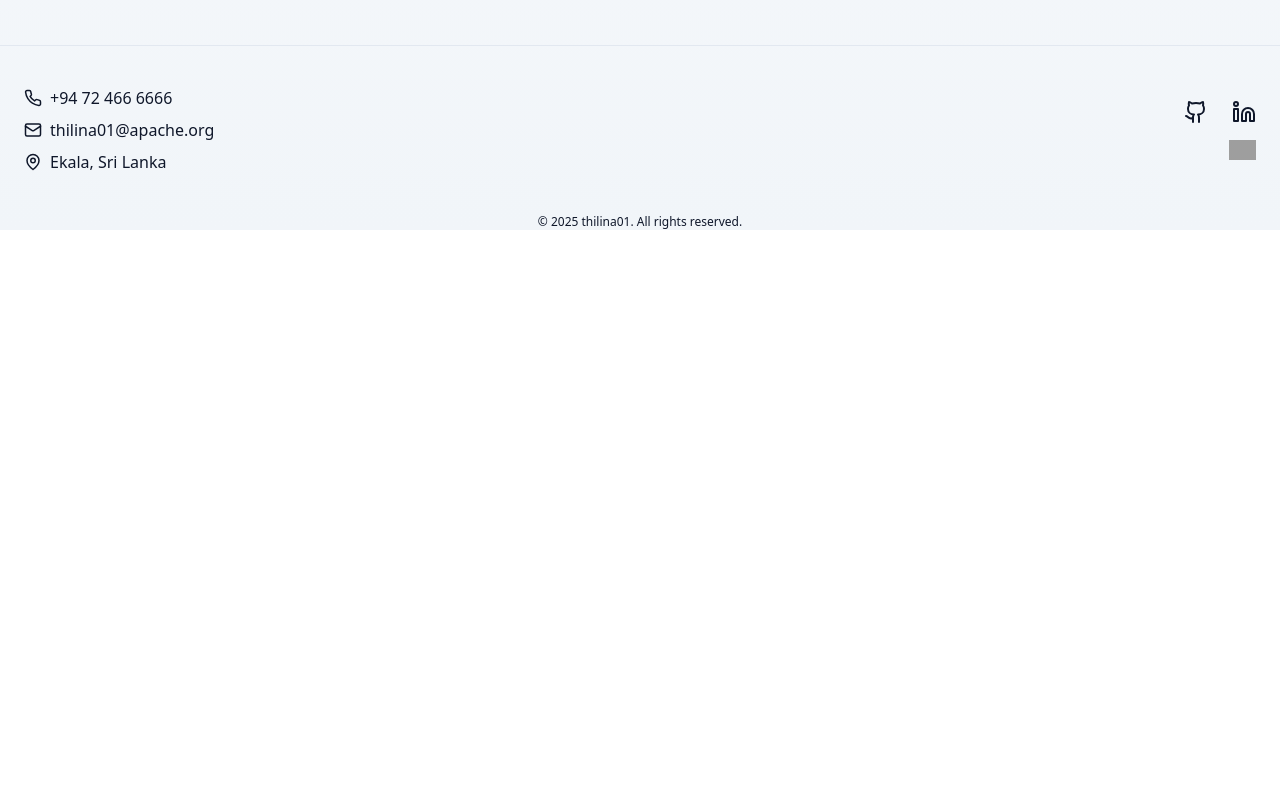
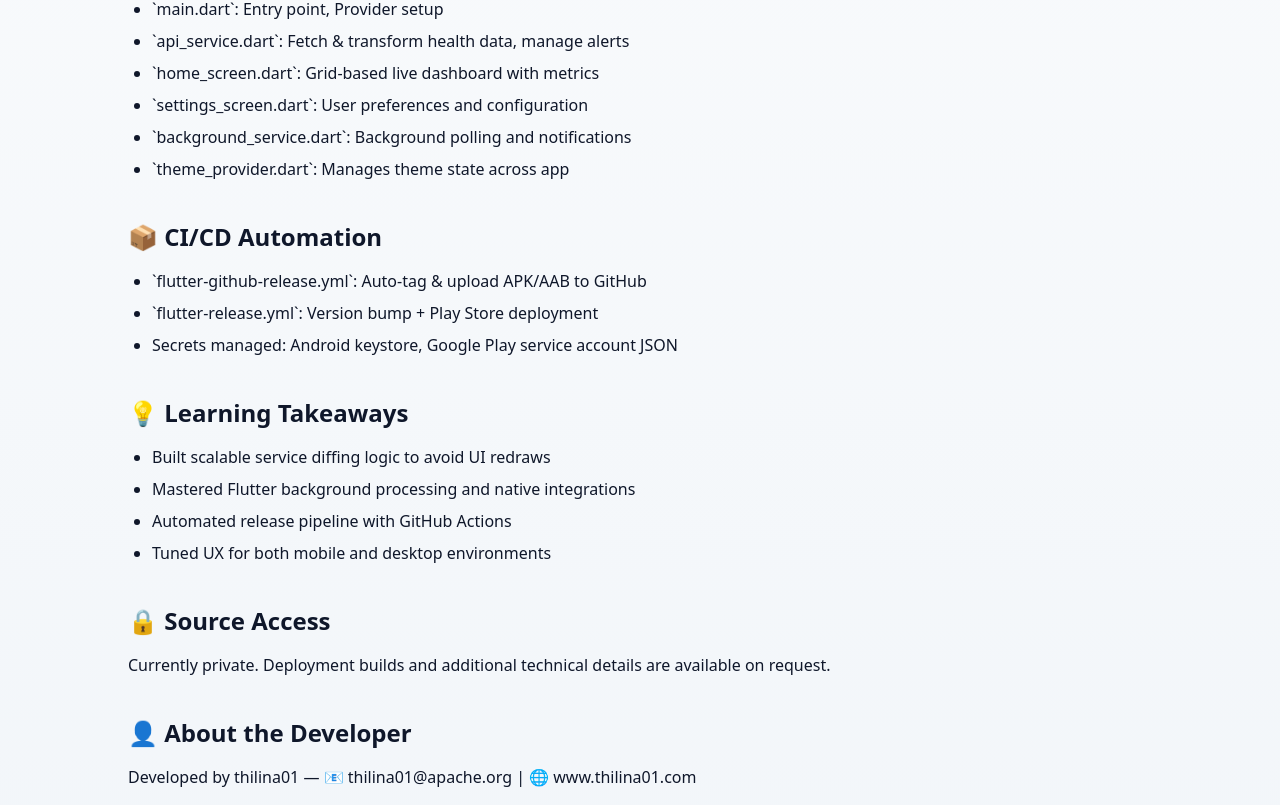
Before and after one commit to thilina01/thilina01.github.io, a React (Vite) app: page /status-monitor in a window 1280 px wide. Shown: the part 1395-2200 px from the top of the page. Before the commit the page ends 1625 px from the top, so only its background shows below. Built offline with nearby package versions, Linux system fonts and the light colour scheme; grey boxes are pictures that could not be loaded.

Commit message:
Project page enhancements

```diff
--- a/src/components/ProjectPageLayout.jsx
+++ b/src/components/ProjectPageLayout.jsx
@@ -2,7 +2,6 @@ import React from "react";
 import FeatureList from "./FeatureList";
 import TechStackTable from "./TechStackTable";
 import ImageCarousel from "./ImageCarousel";
-
 
 export default function ProjectPageLayout({ project }) {
   return (
@@ -10,14 +9,7 @@ export default function ProjectPageLayout({ project }) {
       <h1 className="text-4xl font-bold mb-4">{project.title}</h1>
       <p className="text-lg mb-8">{project.description}</p>
 
-      {/* {project.images?.map((img, idx) => (
-        <div key={idx} className="mb-6">
-          <img src={img.src} alt={img.alt} className="rounded-lg shadow-md" />
-          <p className="text-sm text-slate-500 mt-1">{img.caption}</p>
-        </div>
-      ))} */}
       {project.images?.length > 0 && <ImageCarousel images={project.images} />}
-
       {project.download && (
         <div className="my-6">
           <a href={project.download.url} target="_blank" rel="noopener noreferrer" className="text-blue-600 underline text-lg">
@@ -28,6 +20,53 @@ export default function ProjectPageLayout({ project }) {
 
       {project.features && <FeatureList features={project.features} />}
       {project.techStack && <TechStackTable stack={project.techStack} />}
+
+      {project.architecture && (
+        <section className="mt-10">
+          <h2 className="text-2xl font-semibold mb-4">🏗️ Architecture Highlights</h2>
+          <ul className="list-disc pl-6 space-y-2">
+            {project.architecture.map((line, idx) => (
+              <li key={idx}>{line}</li>
+            ))}
+          </ul>
+        </section>
+      )}
+
+      {project.cicd && (
+        <section className="mt-10">
+          <h2 className="text-2xl font-semibold mb-4">📦 CI/CD Automation</h2>
+          <ul className="list-disc pl-6 space-y-2">
+            {project.cicd.map((line, idx) => (
+              <li key={idx}>{line}</li>
+            ))}
+          </ul>
+        </section>
+      )}
+
+      {project.takeaways && (
+        <section className="mt-10">
+          <h2 className="text-2xl font-semibold mb-4">💡 Learning Takeaways</h2>
+          <ul className="list-disc pl-6 space-y-2">
+            {project.takeaways.map((line, idx) => (
+              <li key={idx}>{line}</li>
+            ))}
+          </ul>
+        </section>
+      )}
+
+      {project.sourceAccess && (
+        <section className="mt-10">
+          <h2 className="text-2xl font-semibold mb-4">🔒 Source Access</h2>
+          <p className="text-base">{project.sourceAccess}</p>
+        </section>
+      )}
+
+      {project.developer && (
+        <section className="mt-10">
+          <h2 className="text-2xl font-semibold mb-4">👤 About the Developer</h2>
+          <p className="text-base">{project.developer}</p>
+        </section>
+      )}
     </main>
   );
 }
--- a/src/data/projects/status-monitor.json
+++ b/src/data/projects/status-monitor.json
@@ -73,5 +73,27 @@
     { "layer": "Notifications", "tech": "Flutter Local Notifications" },
     { "layer": "Background", "tech": "WorkManager (Android)" },
     { "layer": "Deployment", "tech": "GitHub Actions + Play Store" }
-  ]
+  ],
+
+  "architecture": [
+    "`main.dart`: Entry point, Provider setup",
+    "`api_service.dart`: Fetch & transform health data, manage alerts",
+    "`home_screen.dart`: Grid-based live dashboard with metrics",
+    "`settings_screen.dart`: User preferences and configuration",
+    "`background_service.dart`: Background polling and notifications",
+    "`theme_provider.dart`: Manages theme state across app"
+  ],
+  "cicd": [
+    "`flutter-github-release.yml`: Auto-tag & upload APK/AAB to GitHub",
+    "`flutter-release.yml`: Version bump + Play Store deployment",
+    "Secrets managed: Android keystore, Google Play service account JSON"
+  ],
+  "takeaways": [
+    "Built scalable service diffing logic to avoid UI redraws",
+    "Mastered Flutter background processing and native integrations",
+    "Automated release pipeline with GitHub Actions",
+    "Tuned UX for both mobile and desktop environments"
+  ],
+  "sourceAccess": "Currently private. Deployment builds and additional technical details are available on request.",
+  "developer": "Developed by thilina01 — 📧 thilina01@apache.org | 🌐 www.thilina01.com"
 }
```
